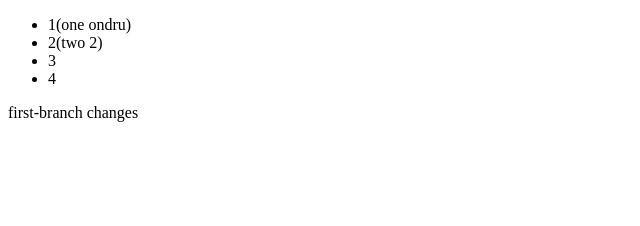
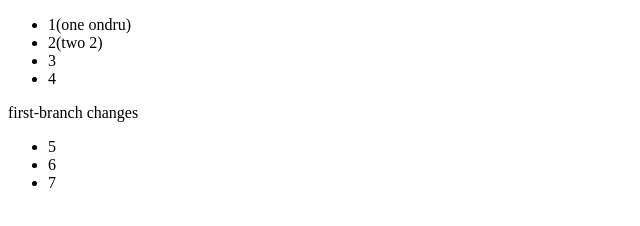
Before and after one commit to Pranesh-Marimuthu/test, a plain HTML site: page index.html in a window 1280 px wide. Shown: the full height of the page, 0-640 px from the left. Drawn offline with Linux system fonts and the light colour scheme.

Commit message:
added list items upto 7

```diff
--- a/index.html
+++ b/index.html
@@ -22,5 +22,16 @@
     </ul>
 
     first-branch changes
+    <ul>
+        <li>
+            5
+        </li>
+        <li>
+            6
+        </li>
+        <li>
+            7
+        </li>
+    </ul>
 </body>
 </html>
```
